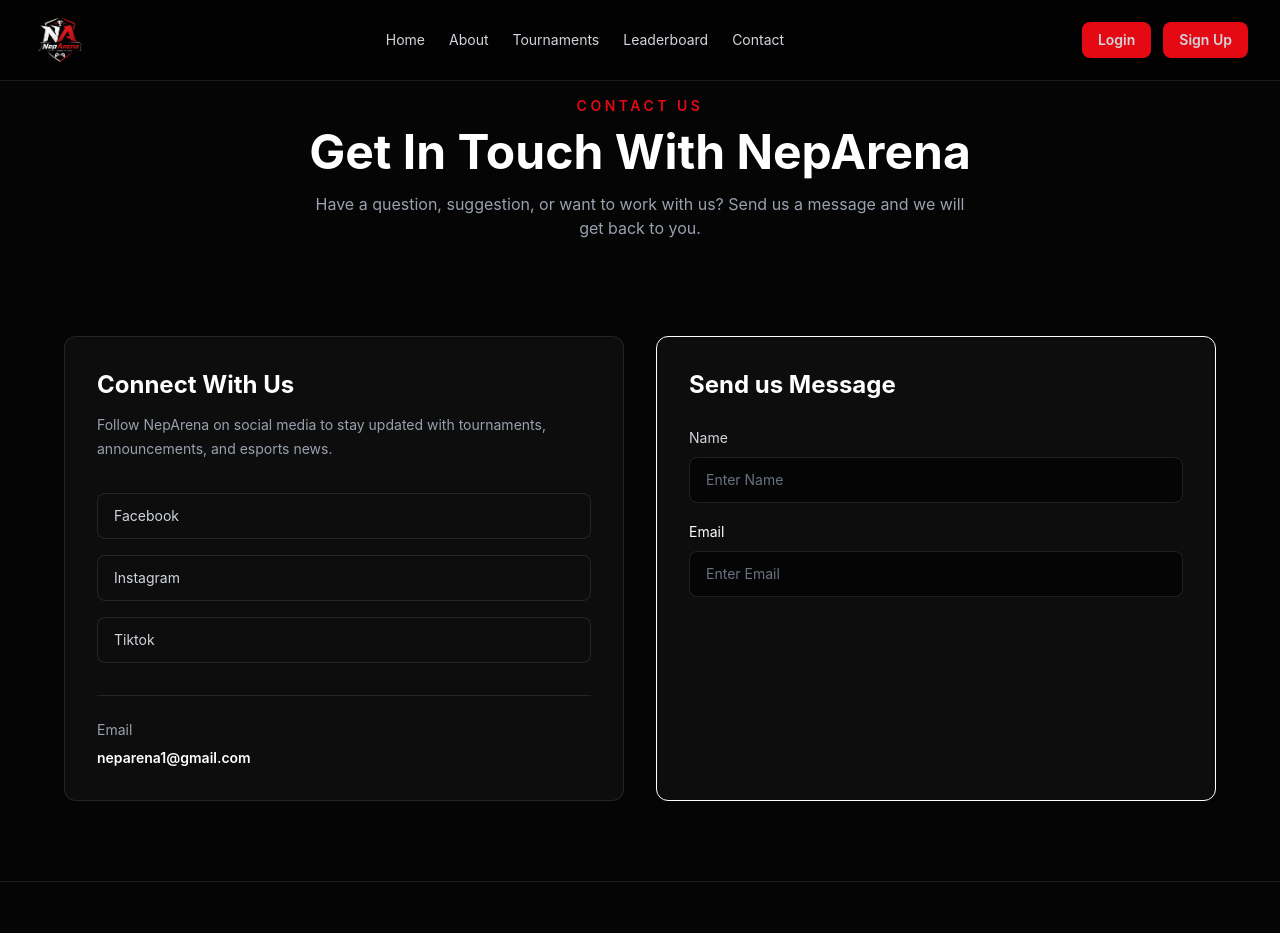
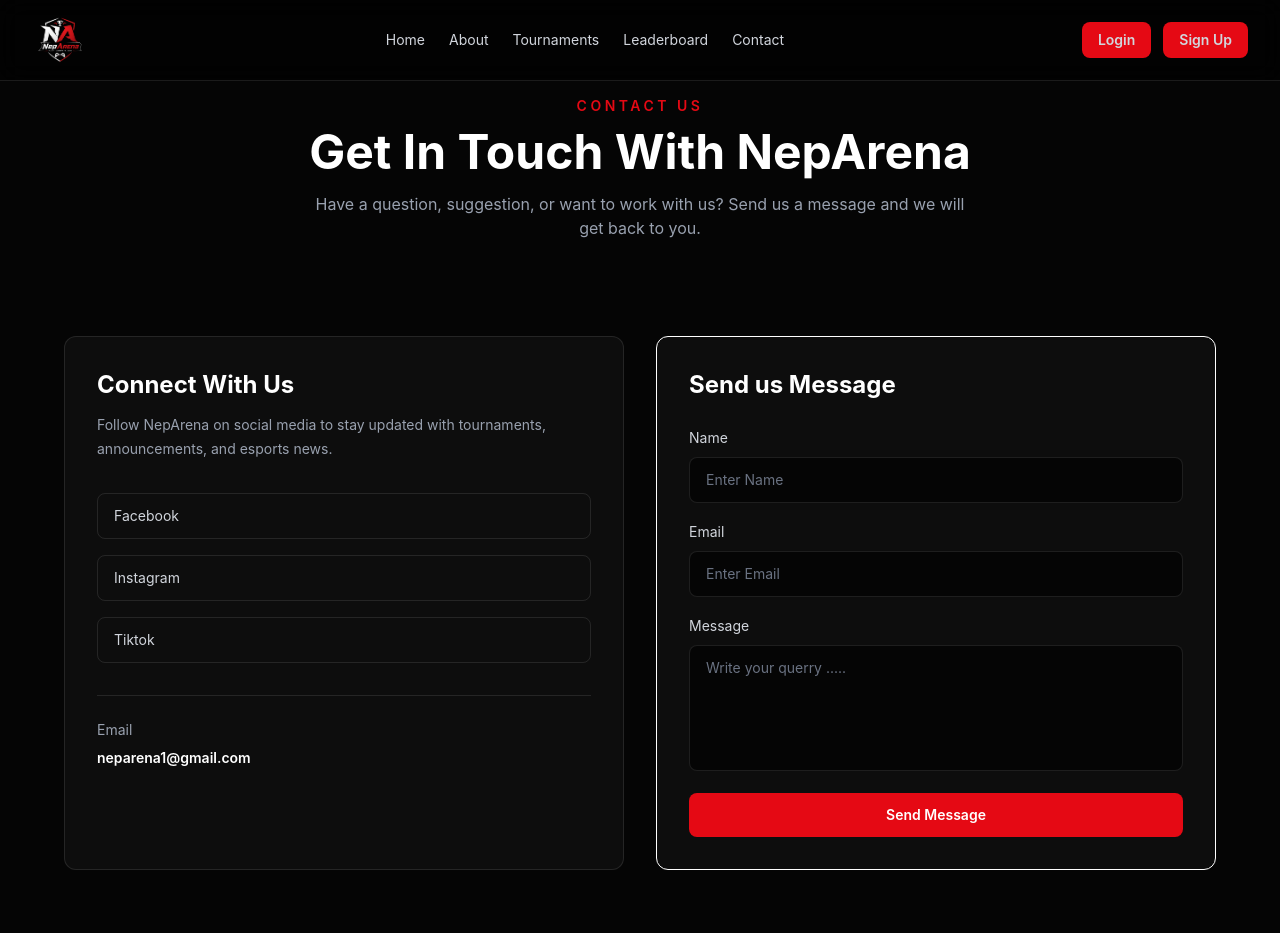
Before and after one commit to Sugam112stha/NepArena, a React (Vite) app: page /Contact in a window 1280 px wide. Shown: the top 933 px of the page. Built offline with nearby package versions, Linux system fonts and the light colour scheme.

Commit message:
message field has added

```diff
--- a/src/pages/Contact.tsx
+++ b/src/pages/Contact.tsx
@@ -66,10 +66,11 @@ const Contact = () => {
 
           <div className="rounded-xl border border-white bg-[#0D0D0D] p-6 sm:p-8">
             <h2 className="text-2xl font-bold">Send us Message</h2>
+
             <form className="mt-6 space-y-4">
+
               <div>
                 <label className="text-sm text-gray-300">Name</label>
-
                 <input
                   type="Name"
                   placeholder="Enter Name"
@@ -77,13 +78,23 @@ const Contact = () => {
               </div>
 
               <div>
-                <label className="text-sm text-gra-300">Email</label>
-
+                <label className="text-sm text-gray-300">Email</label>
                 <input
                   type="Email"
                   placeholder="Enter Email"
                   className="mt-2 w-full rounded-lg border border-white/10 bg-[#050505] px-4 py-3 text-sm text-white outline-none placeholder:text-gray-500 focus:border-[#E50914]"/>
               </div>
+
+              <div>
+                <label className="text-sm text-gray-300">Message</label>
+                <textarea rows={5}
+                placeholder="Write your querry ....."
+                className="mt-2 w-full resize-none rounded-lg border border-white/10 bg-[#050505] px-4 py-3 text-sm text-white outline-none placeholder:text-gray-500 focus:border-[#E50914]"/>
+              </div>
+
+              <button type="submit" className="w-full rounded-lg bg-[#E50914] px-5 py-3 text-sm font-semibold transition hover:bg-red-700">
+                Send Message
+              </button>
             </form>
           </div>
         </div>
```
